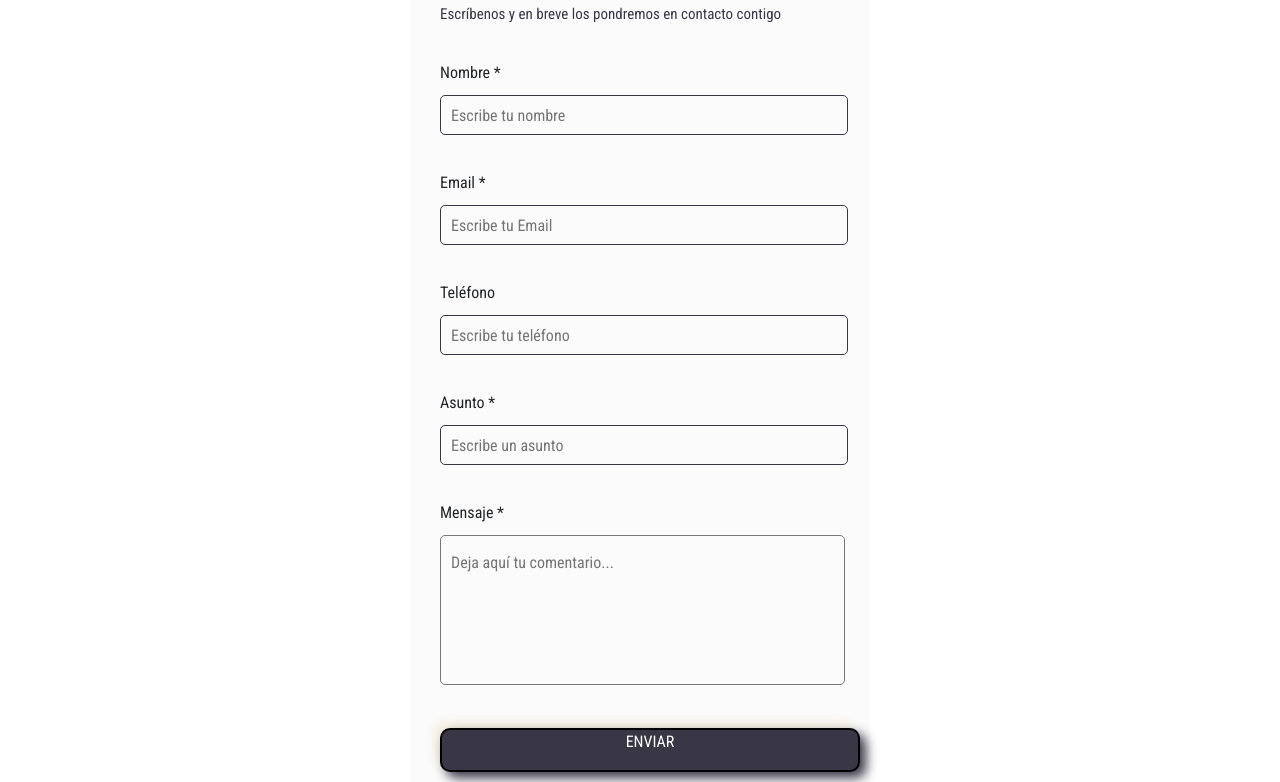
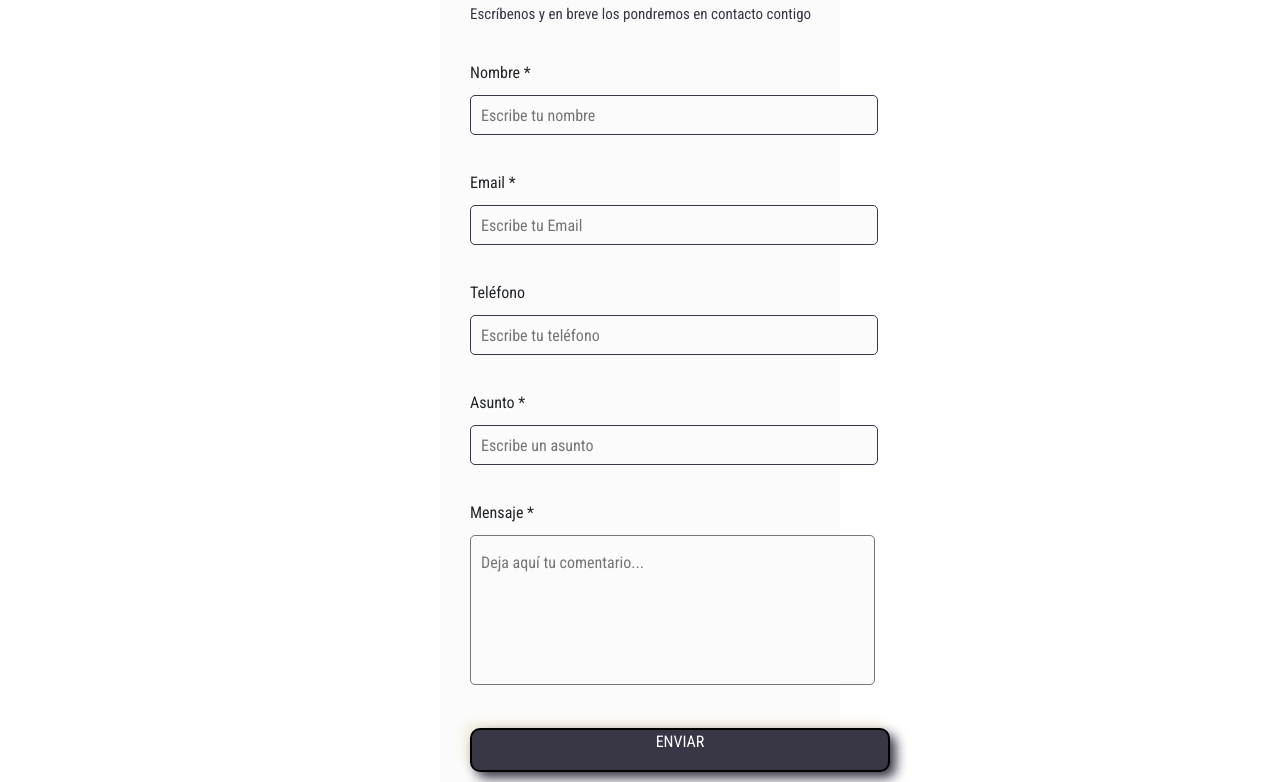
Before and after one commit to GereB92/Proyecto-Coder-DWEB, a website: page paginas/contacto.html in a window 1280 px wide. Shown: the part 385-1167 px from the top of the page. Drawn offline with nearby package versions, Linux system fonts and the light colour scheme.

Commit message:
arregle errores

```diff
--- a/scss/partials/_contacto.scss
+++ b/scss/partials/_contacto.scss
@@ -1,5 +1,5 @@
 .contact_form {
-    width: 460px;
+    width: 400px;
     height: auto;
     margin: 10px auto;
     border-radius: 10px;
```
Also changed, not shown: scss/styles.css.
